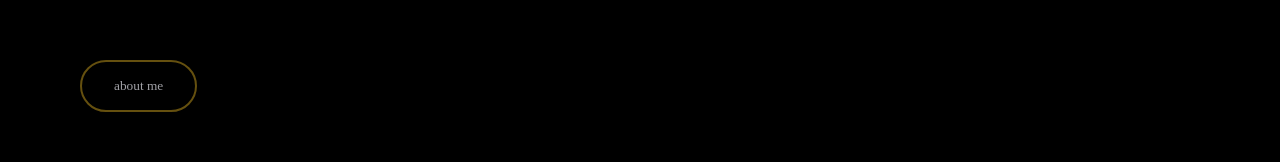
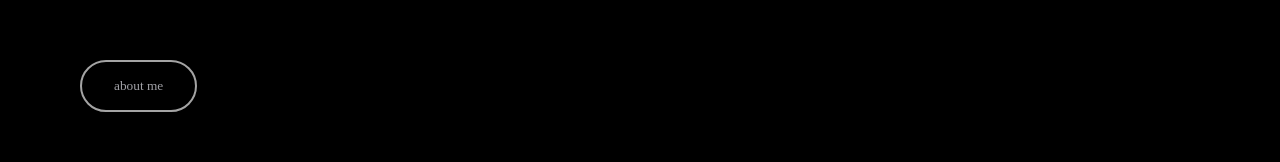
Before and after one commit to mr-md-azad/portfolio, a Next.js app: page / in a window 1280 px wide. Shown: the part 585-747 px from the top of the page. Built offline with nearby package versions, Linux system fonts and the light colour scheme.

Commit message:
Add files via upload

```diff
--- a/src/styles/globals.scss
+++ b/src/styles/globals.scss
@@ -1,6 +1,6 @@
 //  /* dark mode  */
 $pcolor: #FFCA28;
-$dimpcolor: #ffc92865;
+$dimpcolor: #ffffffa4;
 $bgcolor: #1d1d1d;
 $ptext: #F3F3F3;
 $stext: #A1A1A6;
@@ -88,7 +88,6 @@ button {
   cursor: pointer;
 
   &:hover {
-    color:white;
     border: 2px solid $pcolor;
   }
   &:active{
@@ -101,7 +100,6 @@ button {
 
 .about_section {
   display: grid;
-  min-height: 100vh;
   grid-template-columns: repeat(auto-fit, minmax(20rem, 1fr));
 
   gap: 5%;
@@ -133,12 +131,13 @@ button {
 }
 
 
-// ****************
+// **************************************************
 //3. skills_section
 .skills_section {
   text-align: center;
-  min-height:100vh;
-
+  display: grid;
+  align-content: center;
+  min-height: 110vh;
 
   .section_name h1 {
     font-size: 3rem;
@@ -146,7 +145,7 @@ button {
 
   p{
     margin-top: 2rem;
-    margin-bottom: 1rem;
+    margin-bottom: 0.5rem;
     color:$stext;
   }
   .icons{
@@ -154,6 +153,7 @@ button {
   }
   .icons img {
     width: 5rem; height:auto;
+    margin: 0rem 2rem;
   }
   .github_icon{
     background:white;
@@ -259,6 +259,7 @@ button {
   button {
 
     border: 2px solid white;
+    margin:1rem;
     &:hover{
       color:$pcolor;
     }
@@ -289,7 +290,24 @@ button {
 // Mobile view max-width:480px
 @media screen and (max-width:480px) {
   body {
-    padding: 0% 2%;
+    padding: 0 1rem;
+  }
+  button {
+    background-color: transparent;
+    color: $stext;
+    border: 2px solid $pcolor;
+    padding: 1rem 2rem;
+    border-radius: 30px;
+    margin-top: 3rem;
+    position: relative;
+    cursor: pointer;
+
+    &:hover {
+      border: 2px solid $pcolor;
+    }
+    &:active{
+      color:$pcolor;
+    }
   }
 
   //  home sectin css
@@ -309,40 +327,84 @@ button {
   }
 
 
+.skills_section {
+  text-align: center;
+
+  display: grid;
+  align-content: center;
+  height:100vh;
+
+  .section_name h1 {
+    font-size: 2rem;
+  }
+
+  p{
+    margin-top: 4rem;
+    margin-bottom: 0.5rem;
+    color:$stext;
+    font-size: 14px;
+  }
+  .icons{
+    margin:auto;
+  }
+  .icons img {
+    width: 3rem; height:auto;
+    margin: 0rem 1rem;
+  }
+  .github_icon{
+    background:white;
+    border-radius: 100%;
+    border:0.5rem solid black;
+  }
+}
+
+
   // work section
   .works_section {
 
-    // nesting
+    .section_name h1 {
+      font-size: 2rem;
+    }
     .heading {
       font-size: 2rem;
     }
+    .descriptions{
+      margin: 3rem 0rem;
+
+    }
+    .cards{
+      width: 100%;
+    }
 
     .card {
-      width: 90%;
-      height: 20em;
+      width: 100%;
+      height: auto;
+      padding:10% 5%;
+      background:#080808;
     }
 
     .body {
+      padding: 0%;
+      height: 100%;
       width: 100%;
-      height: 100%;
-      padding: 5%;
-
     }
 
-    .head {
-      display: none;
-    }
-
-    .head .head-img {
-      border-radius: 30px 30px 0px 0px;
-    }
-
-    .rtl>.head>.head-img,
-    .ltr>.head>.head-img {
-      border-radius: 30px;
+    .head {  display: none;    }
+    button {
+      border: 2px solid white;
+      margin:0rem 1rem;
+      padding: 1rem;
+      &:active{
+        color:$pcolor;
+      }
+      &:active{
+        border: 2px solid $pcolor;
+      }
     }
 
   }
+
+
 
   // Footer
   .footer {
```
